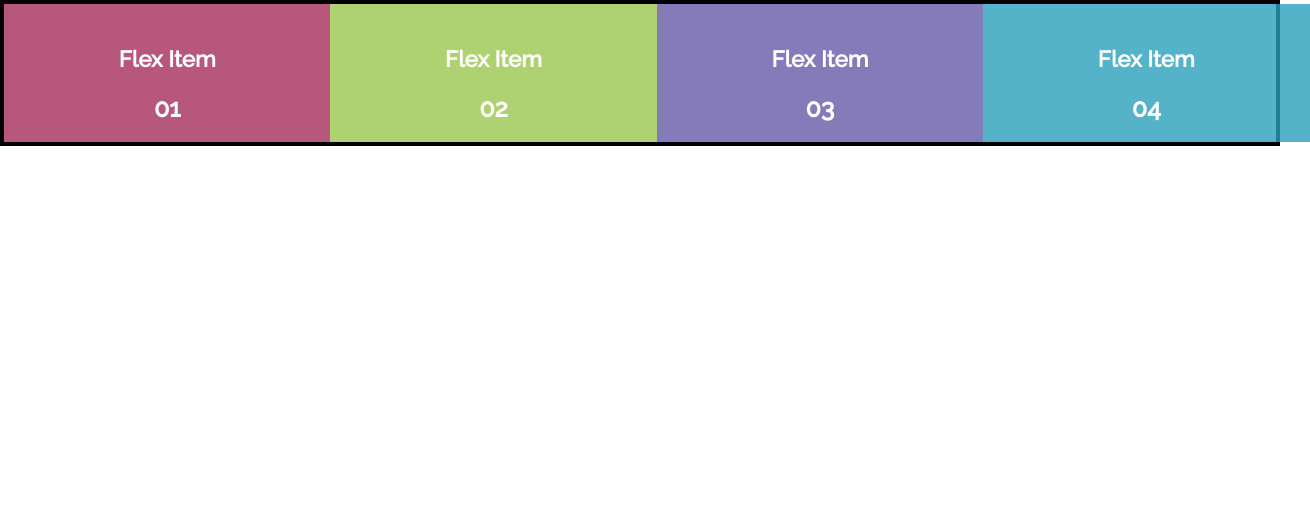
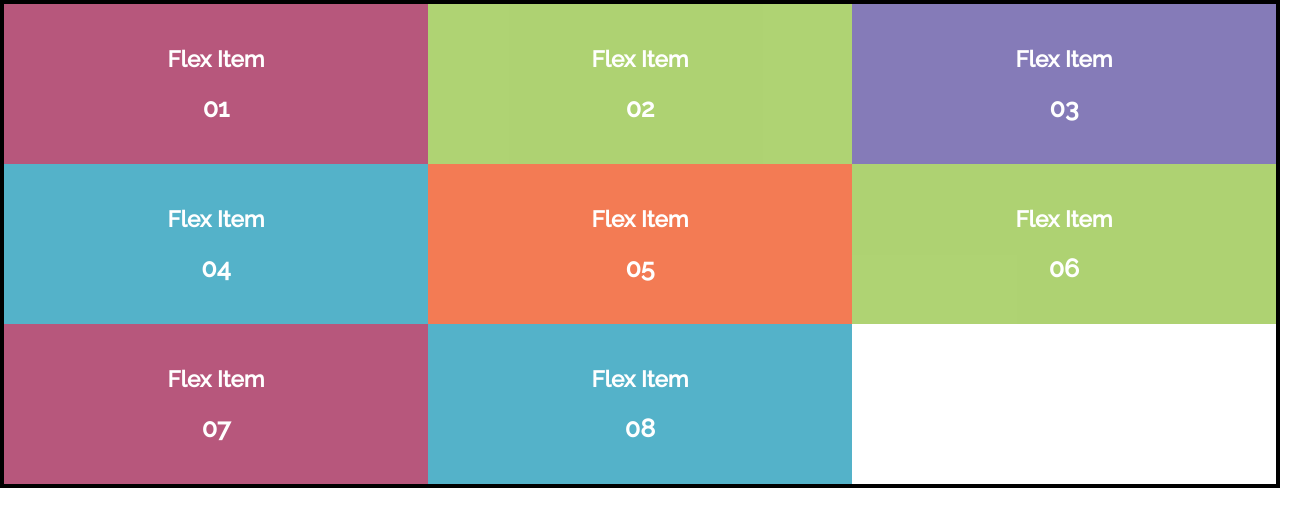
Before and after one commit to carolynkunz/flexbox, a plain HTML site: page index.html in a window 1280 px wide. Shown: the whole page, 1310 px wide, since content can reach past the window. Drawn offline with Linux system fonts and the light colour scheme.

Commit message:
alignment

```diff
--- a/index.html
+++ b/index.html
@@ -31,12 +31,12 @@
         <strong>04</strong>
       </div>
 
-      <!-- <div class="flex-item flex-item-05">
+      <div class="flex-item flex-item-05">
         <h3>Flex Item</h3>
         <strong>05</strong>
-      </div> -->
+      </div>
 
-      <!-- <div class="flex-item flex-item-06">
+      <div class="flex-item flex-item-06">
         <h3>Flex Item</h3>
         <strong>06</strong>
       </div>
@@ -49,7 +49,7 @@
       <div class="flex-item flex-item-08">
         <h3>Flex Item</h3>
         <strong>08</strong>
-      </div> -->
+      </div>
 
     </div>
 
--- a/styles.css
+++ b/styles.css
@@ -8,8 +8,11 @@ body {
 .flex-container {
 	display: flex;
 	border: solid 4px #000;
-	/*width: 55%;
-	height: 34em;*/
+	height: 30em;
+	/*justify-content: center;*/
+	/*justify-content: space-between;*/
+	align-items: stretch;
+	flex-wrap: wrap;
 }
 
 .flex-item {
@@ -18,16 +21,13 @@ body {
 	padding: 1em;
 	text-align: center;
 	opacity: 0.8;
-	width: 15em;
-	flex: 0 0 auto;
+	width: 33.3333%;
+	box-sizing: border-box;
+	/*padding: 1em;*/
 }
 
 .flex-item-01 {
 	background-color: #A62E5C;
-	/*flex-basis: 10em;*/
-	/*flex-shrink: 0;*/
-	/*flex-shrink: 2;*/
-	/*flex-grow: 4;*/
 }
 
 .flex-item-02 {
```
